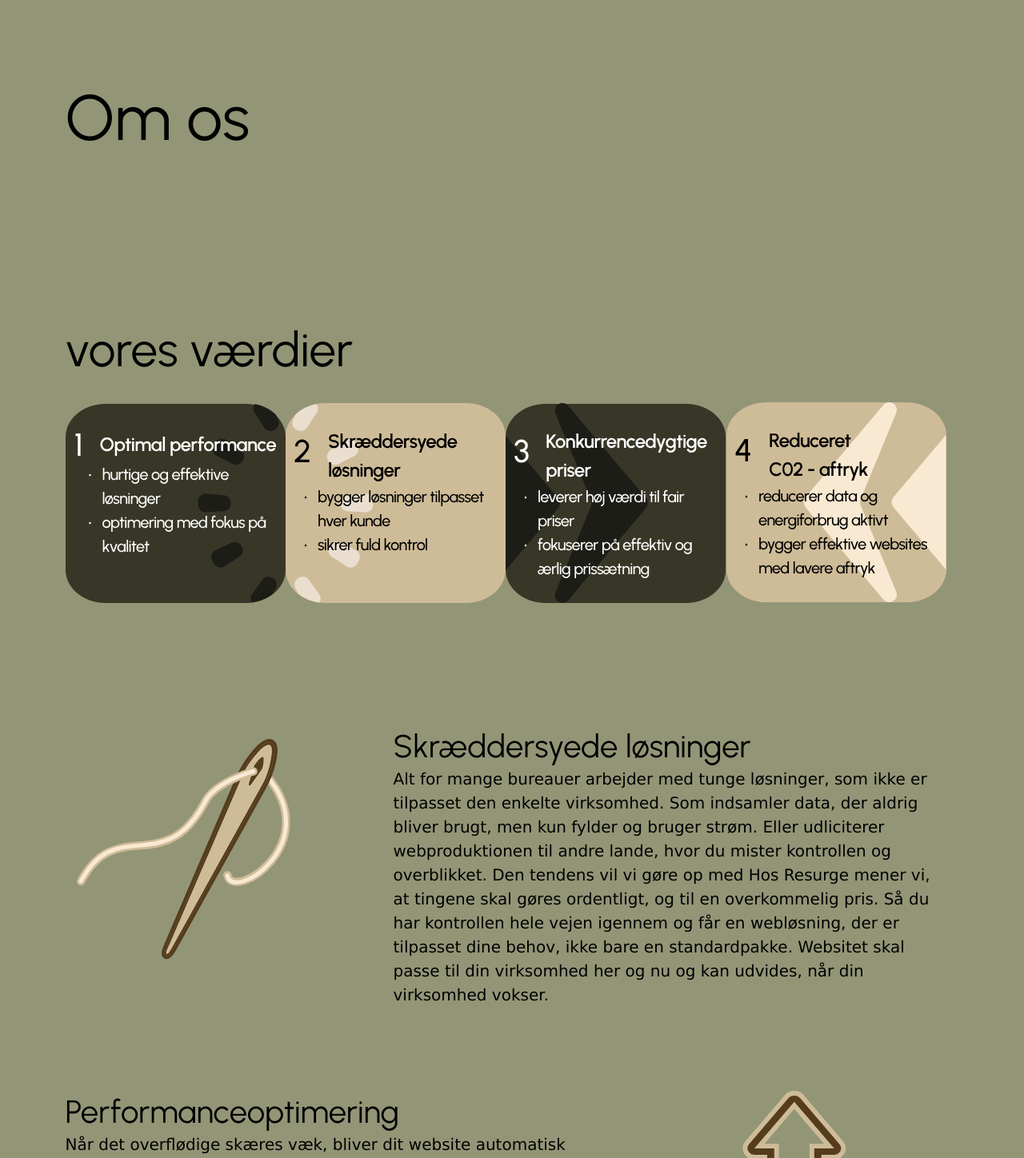
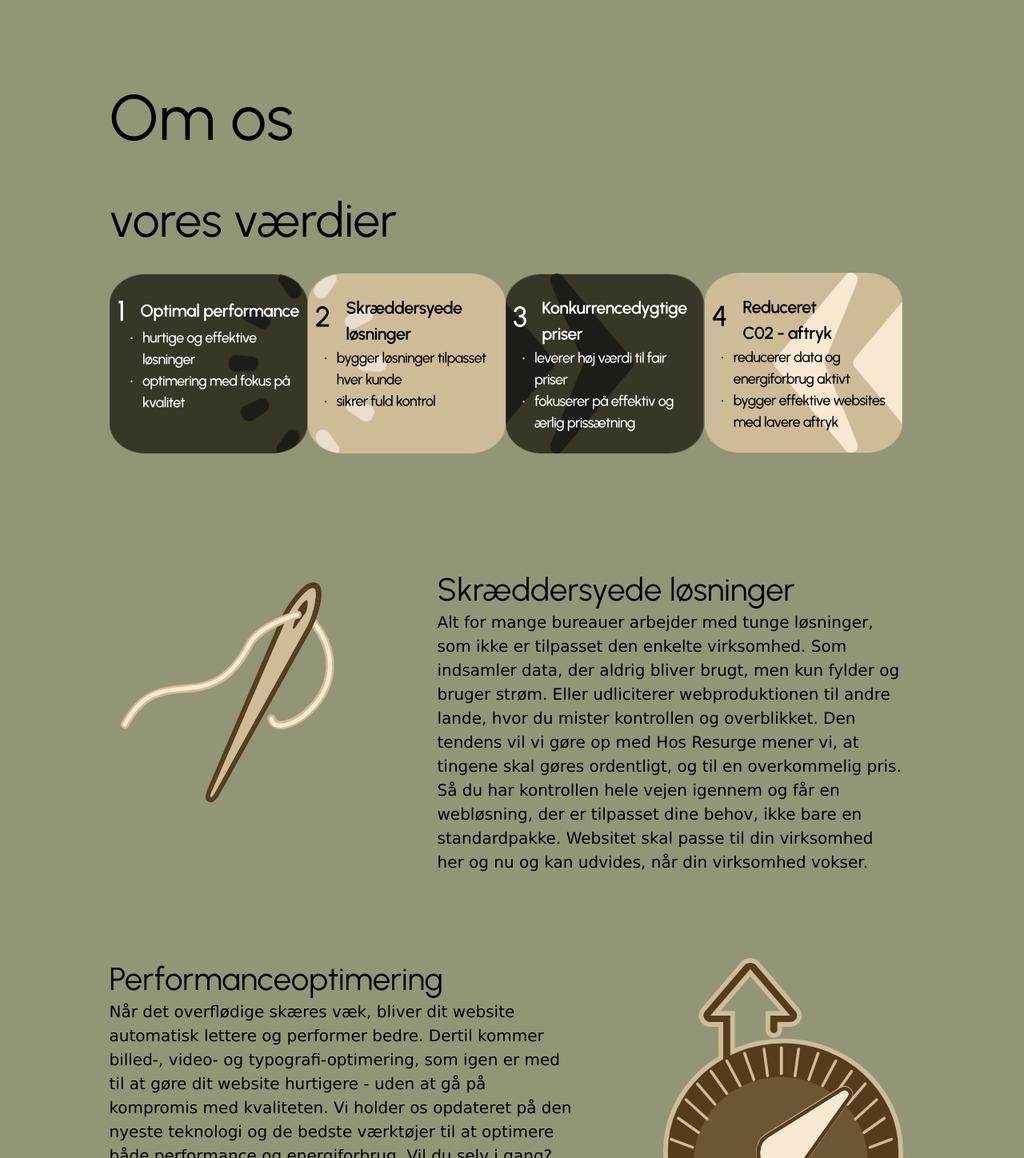
Before and after one commit to SaltyStarfish/resurge-projekt, a React (Vite) app in the folder resurge-react-project/: page /om-os in a window 1280 px wide. Shown: the part 82-1530 px from the top of the page at 80% size. Built offline with nearby package versions, Linux system fonts and the light colour scheme.

Commit message:
Update OmosView.jsx

```diff
--- a/resurge-react-project/src/views/OmosView.jsx
+++ b/resurge-react-project/src/views/OmosView.jsx
@@ -9,6 +9,7 @@ import info2x2_2 from "../assets/images/info2x2,2.svg";
 import stine from "../assets/images/stine-69d574236ff46.webp";
 import sarah from "../assets/images/sarah-69d5742328640.webp";
 import isabella from "../assets/images/isabella-69d5742319ce2.webp";
+import Container from "../components/Container"
 
 
 function OmosView() {
@@ -50,15 +51,24 @@ function OmosView() {
   ];
 
   return (
-    <div className="flex justify-start items-start w-full max-w-[1102px] mx-auto mb-8 md:mb-12 px-4 sm:px-6 md:px-0 flex-col gap-10 md:gap-[105px]">
-      {/* Opret sidens indhold herunder som "normal HTML" eller referer til components */}
-      <h1 className="font-h1 font-medium my-[105px]">Om os</h1>
-      <Værdier blocks={vaerdiBlocks} />
-      <Sektion3 blocks={firstSektionBlocks} />
-      <h2 className="font-h2 font-medium mb-0">Mød vores seje hold</h2>
-      <Sektion3 blocks={teamSektionBlocks} />
+    <>
+      <Container>
+        <div className="flex flex-col w-full max-w-[1102px] mx-auto px-4 sm:px-6 md:px-0 my-[105px]">
+          <h1 className="font-h1 font-medium">Om os</h1>
+          <div className="flex justify-start items-start w-full max-w-[1102px] mx-auto my-12 md:my-12 px-4 sm:px-6 md:px-0 flex-col gap-[65px] md:gap-[105px]">
+            <Værdier blocks={vaerdiBlocks} />
+          </div>
+          <div className="flex justify-start items-start w-full max-w-[1102px] mx-auto my-12 md:my-12 px-4 sm:px-6 md:px-0 flex-col gap-[65px] md:gap-[105px]" >
+            <Sektion3 blocks={firstSektionBlocks} />
+          </div>
+          <div lassName="flex justify-start items-start w-full max-w-[1102px] mx-auto my-12 md:my-12 px-4 sm:px-6 md:px-0 flex-col gap-[65px] md:gap-[105px]">
+            <h2 className="font-h2 font-medium mb-0">Mød vores seje hold</h2>
+            <Sektion3 blocks={teamSektionBlocks} />
+          </div>
+        </div>
+      </Container>
 
-    </div>
+    </>
   )
 }
 
```
